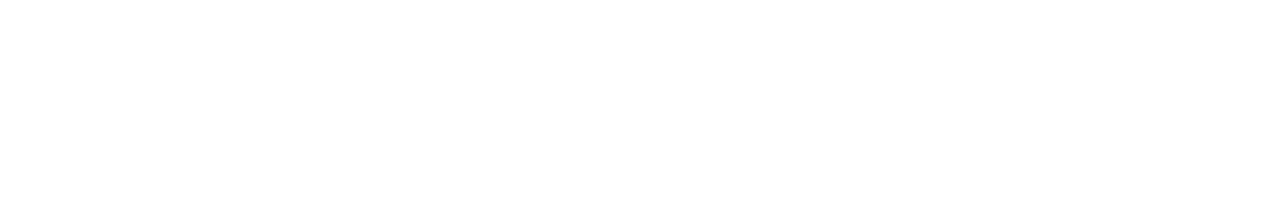
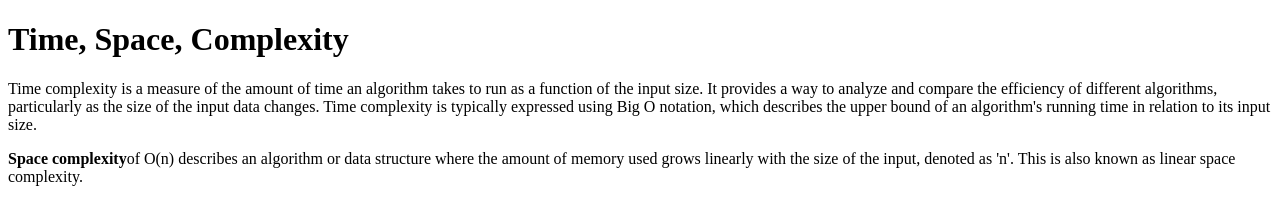
Before and after one commit to acciojob/time-and-space-complexity-rahulsonale, a website: page main.html in a window 1280 px wide. Drawn offline with Linux system fonts and the light colour scheme.

Commit message:
created a submission

```diff
--- a/main.html
+++ b/main.html
@@ -10,6 +10,9 @@
 	<!-- the entire body must be written by student -->
     <script type="text/javascript" src="./script.js">
 </script>
+	<h1>Time, Space, Complexity</h1>
+	<p>Time complexity is a measure of the amount of time an algorithm takes to run as a function of the input size. It provides a way to analyze and compare the efficiency of different algorithms, particularly as the size of the input data changes. Time complexity is typically expressed using Big O notation, which describes the upper bound of an algorithm's running time in relation to its input size. </p>
+	<p><b>Space complexity</b>of O(n) describes an algorithm or data structure where the amount of memory used grows linearly with the size of the input, denoted as 'n'. This is also known as linear space complexity.</p>
 
 </body>
 
```
